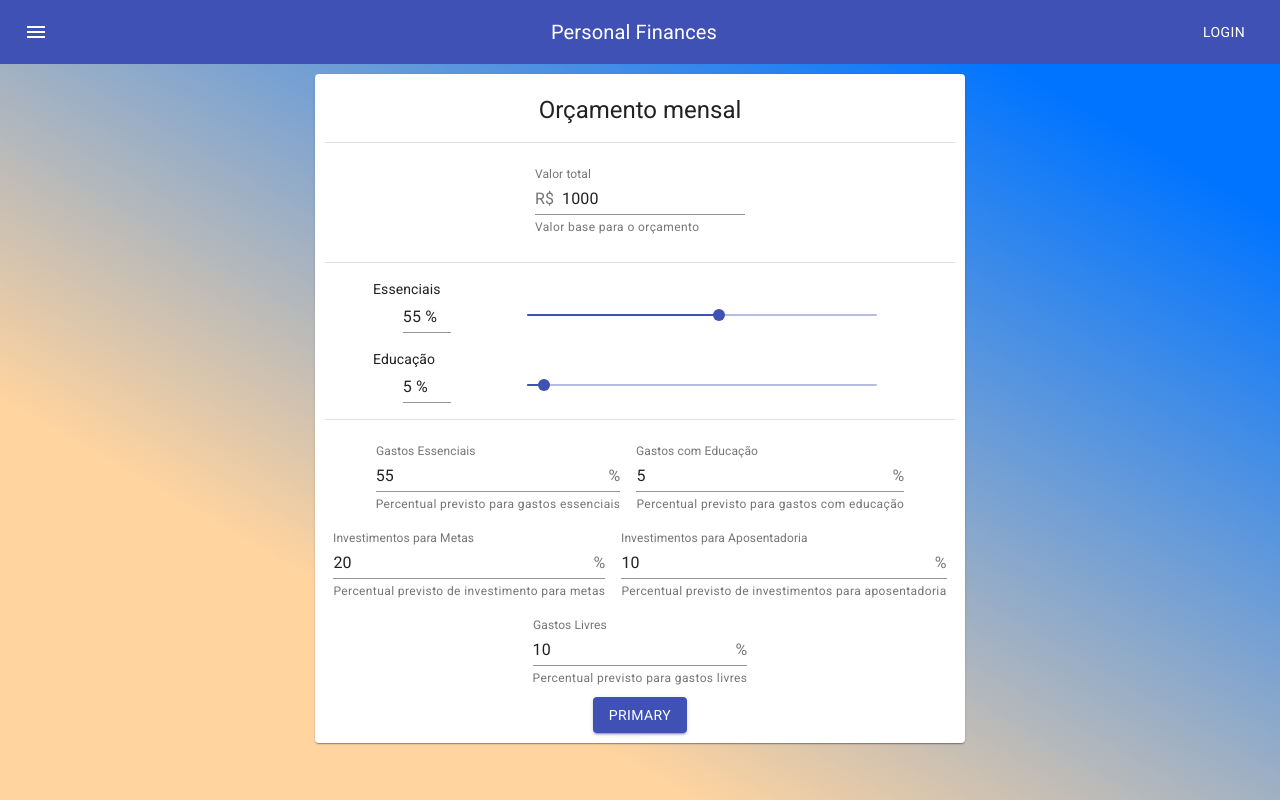
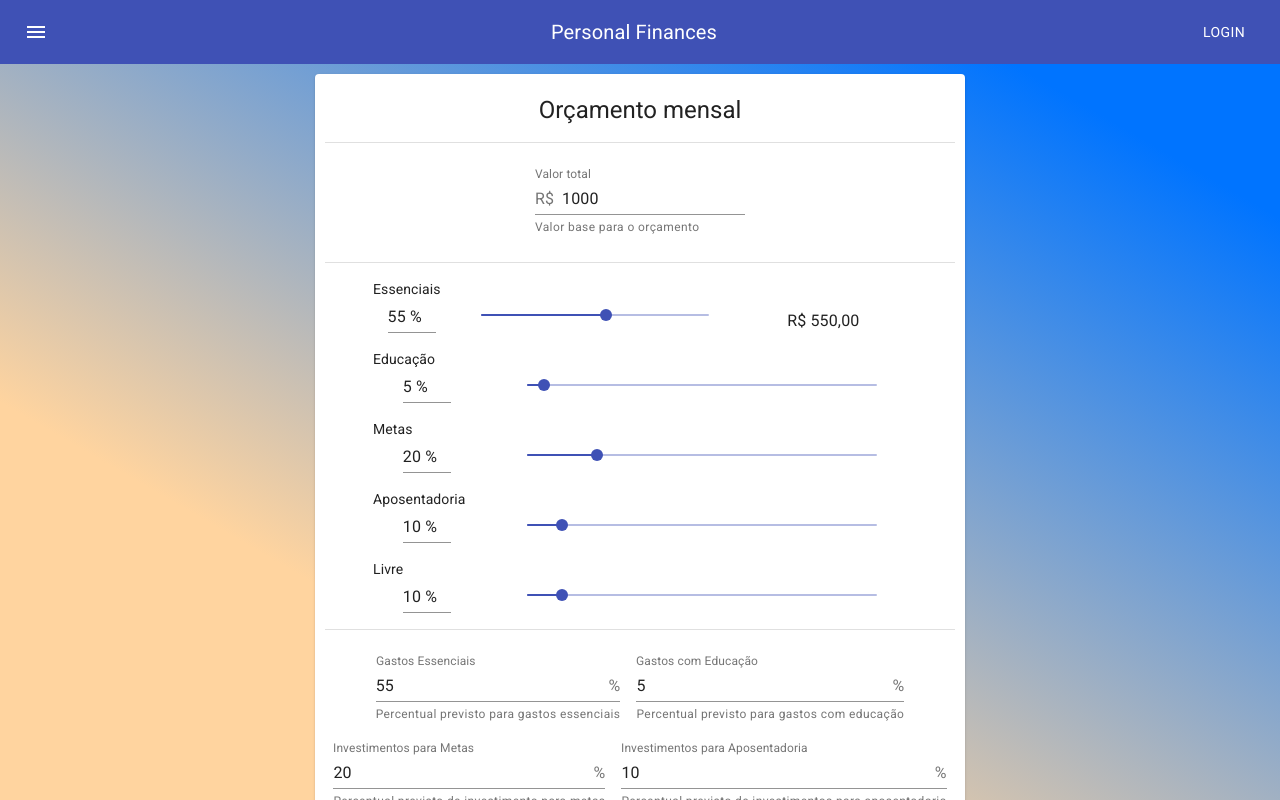
Before and after one commit to taciogt/personal-finances, a React (Create React App) app in the folder frontend/personal-finance/: page / in a window 1280 px wide. Shown: the top 800 px of the page. Built offline with nearby package versions, Linux system fonts and the light colour scheme.

Commit message:
# calculates bowl total amount as slider changes

```diff
--- a/frontend/personal-finance/src/SetBudgetForm.tsx
+++ b/frontend/personal-finance/src/SetBudgetForm.tsx
@@ -1,5 +1,15 @@
 import {ChangeEvent, FC, FormEvent, useCallback, useState} from "react";
-import {Box, Card, Divider, FormControl, FormHelperText, Input, InputAdornment, InputLabel} from "@material-ui/core";
+import {
+  Box,
+  Card,
+  Divider,
+  FormControl,
+  FormHelperText,
+  Grid,
+  Input,
+  InputAdornment,
+  InputLabel
+} from "@material-ui/core";
 import Button from "@material-ui/core/Button";
 import axios from "axios";
 import {createStyles, makeStyles, styled, Theme} from "@material-ui/core/styles";
@@ -21,6 +31,18 @@ class Budget {
     public readonly loose: number,
   ) {
   }
+
+
+}
+
+type BudgetBowls = keyof Pick<Budget, 'essentials' | 'education' | 'goals' | 'retirement' | 'loose'>
+
+function getBudgetBowlAmount(budget: Budget, bowlName: BudgetBowls) {
+  return budget[bowlName] * budget.amount
+}
+
+function centsToBRL(v: number) {
+  return `R$ ${(v / 100).toLocaleString('pt-Br', {minimumFractionDigits: 2})}`
 }
 
 const useStyles = makeStyles((theme: Theme) =>
@@ -70,7 +92,7 @@ export const SetBudgetForm: FC = () => {
   }
 
 
-  function getChangeBudgetBowlHandler(bowlName: keyof Omit<Budget, 'amount'>) {
+  function getChangeBudgetBowlHandler(bowlName: BudgetBowls) {
     return (event: ChangeEvent<HTMLInputElement>) => {
       setBudget(prevBudget => {
         const newBowlValue = parseInt(event.target.value)
@@ -127,11 +149,33 @@ export const SetBudgetForm: FC = () => {
           </FormControl>
           <StyledDivider/>
           <StyledBox>
-            <PercentageSlider title="Essenciais" value={budget.essentials}
-                              valueChangeHandler={useChangeBudgetBowlHandler('essentials')}/>
+
+
+            <Grid container spacing={2} alignItems="flex-end" justify="space-around">
+              <Grid item xs={8}>
+                <PercentageSlider title="Essenciais" value={budget.essentials}
+                                  valueChangeHandler={useChangeBudgetBowlHandler('essentials')}/>
+              </Grid>
+              <Grid item xs={4}>
+                <Typography variant={'body1'}>{centsToBRL(getBudgetBowlAmount(budget, 'essentials'))}</Typography>
+              </Grid>
+            </Grid>
           </StyledBox>
           <StyledBox>
-            <PercentageSlider title="Educação" value={budget.education} valueChangeHandler={useChangeBudgetBowlHandler('education')}/>
+            <PercentageSlider title="Educação" value={budget.education}
+                              valueChangeHandler={useChangeBudgetBowlHandler('education')}/>
+          </StyledBox>
+          <StyledBox>
+            <PercentageSlider title="Metas" value={budget.goals}
+                              valueChangeHandler={useChangeBudgetBowlHandler('goals')}/>
+          </StyledBox>
+          <StyledBox>
+            <PercentageSlider title="Aposentadoria" value={budget.retirement}
+                              valueChangeHandler={useChangeBudgetBowlHandler('retirement')}/>
+          </StyledBox>
+          <StyledBox>
+            <PercentageSlider title="Livre" value={budget.loose}
+                              valueChangeHandler={useChangeBudgetBowlHandler('loose')}/>
           </StyledBox>
 
           <StyledDivider/>
--- a/frontend/personal-finance/src/components/PercentageSlider.tsx
+++ b/frontend/personal-finance/src/components/PercentageSlider.tsx
@@ -41,8 +41,7 @@ export const PercentageSlider: FC<tPercentageSliderProps> = ({title, value, valu
   return (
     <div className={classes.root}>
       <Typography variant='subtitle2' align='left' display='block'>{title}</Typography>
-      <Grid container spacing={2} alignItems="flex-end" justify="space-around"
-      >
+      <Grid container spacing={2} alignItems="flex-end" justify="space-around">
         <Grid>
           <RawNumberFormatCustom
             setValue={setInputValue}
```
